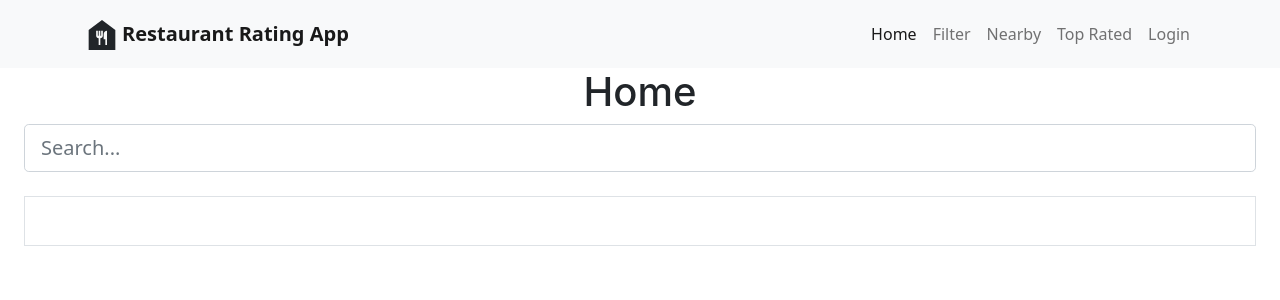
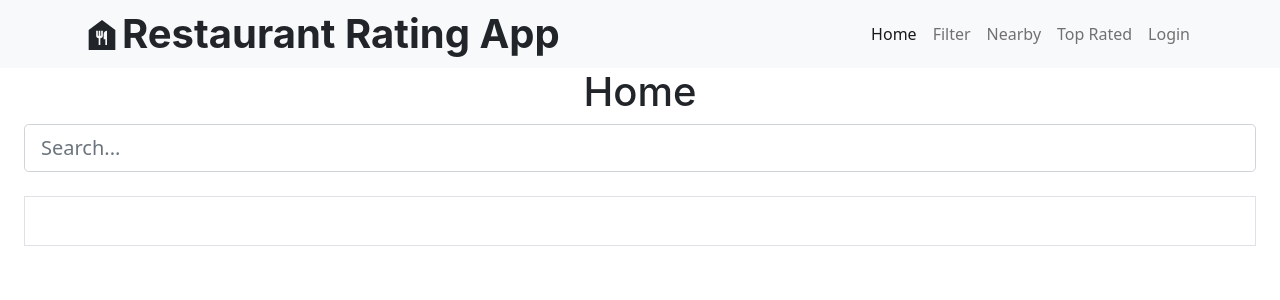
Before and after one commit to rba1aji/restoview, a React (Create React App) app: page / in a window 1280 px wide. Shown: the top 300 px of the page. Built offline with nearby package versions, Linux system fonts and the light colour scheme.

Commit message:
1 file modified

```diff
--- a/src/components/Header.js
+++ b/src/components/Header.js
@@ -14,15 +14,17 @@ export default function Header() {
               <MdFoodBank />
             </h1>
           </Nav.Item>
-          <Navbar.Brand
-            as={Link}
-            to="/"
+          <Nav.Item>
+            <h1
+            // as={Link}
+            // to="/"
             style={{ fontWeight: 'bold' }}
-            className="ms-auto me-auto"
+            className="ms-auto me-auto mb-0"
           >
             {/* RESRAT -  */}
             Restaurant Rating App
-          </Navbar.Brand>
+            </h1>
+          </Nav.Item>
           <Navbar.Toggle aria-controls="responsive-navbar-nav" />
           <Navbar.Collapse id="responsive-navbar-nav">
             <Nav className="ms-auto">
```
